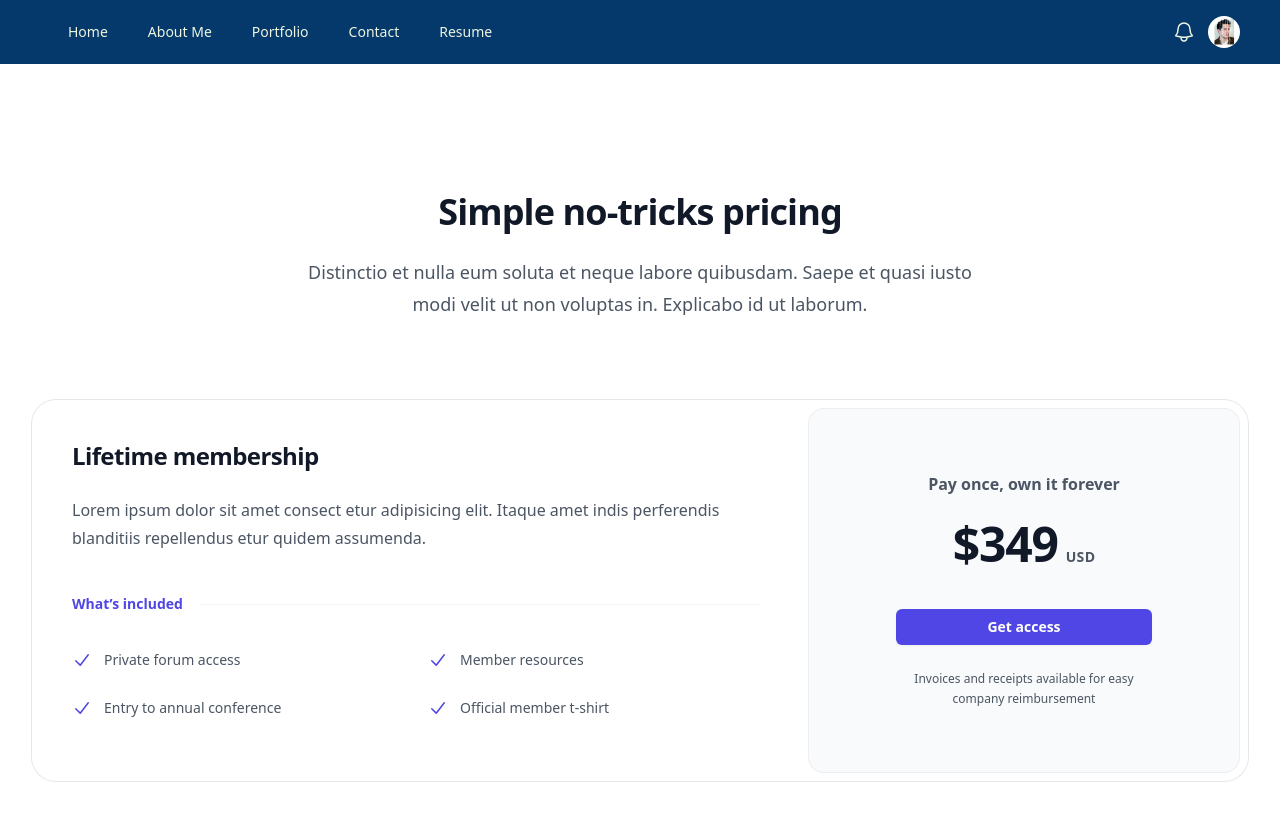
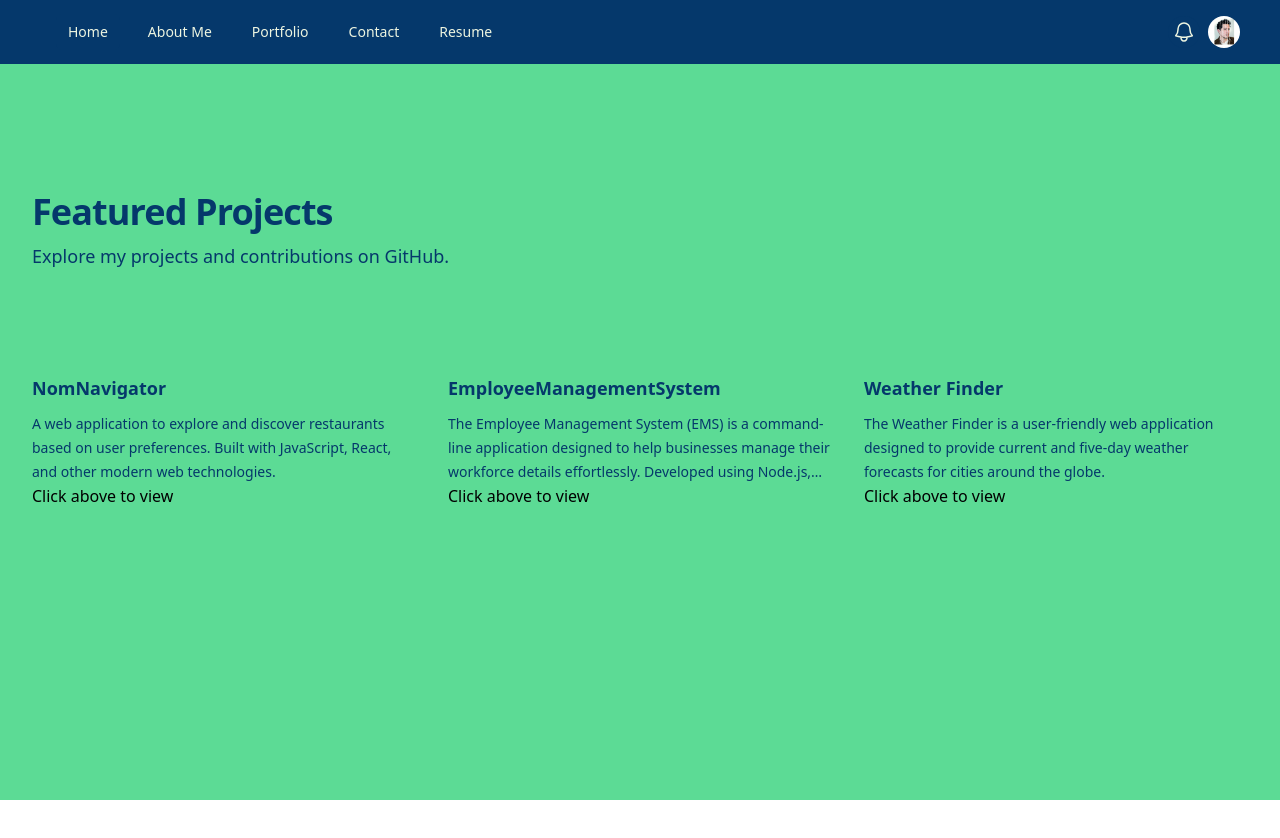
Before and after one commit to AndrewTullos/OnePageDevvPortfolio, a React (Vite) app: page /portfolio in a window 1280 px wide. Shown: the top 838 px of the page. After the commit the page ends 800 px from the top, so only its background shows below. Built offline with nearby package versions, Linux system fonts and the light colour scheme.

Commit message:
ALl components and sections completed

```diff
--- a/src/components/Body.jsx
+++ b/src/components/Body.jsx
@@ -26,7 +26,7 @@ export default function Example() {
 						<h2 className="text-3xl font-bold tracking-tight text-dark-blue sm:text-4xl">
 							Discover the Art of Code
 							<br />
-							Your Journey into My Digital World Begins Here
+							Your Journey into My Digital <strong>World</strong> Begins Here
 						</h2>
 						<p className="mt-6 text-lg leading-8 text-dark-blue">
 							Dive into a realm where creativity meets technology. I blend
--- a/src/sections/Portfolio.jsx
+++ b/src/sections/Portfolio.jsx
@@ -1,82 +1,60 @@
-import { CheckIcon } from "@heroicons/react/20/solid";
-
-const includedFeatures = [
-	"Private forum access",
-	"Member resources",
-	"Entry to annual conference",
-	"Official member t-shirt",
+const projects = [
+	{
+		id: 1,
+		title: "NomNavigator",
+		href: "https://github.com/AndrewTullos/NomNavigator",
+		description:
+			"A web application to explore and discover restaurants based on user preferences. Built with JavaScript, React, and other modern web technologies.",
+	},
+	{
+		id: 2,
+		title: "EmployeeManagementSystem",
+		href: "https://github.com/AndrewTullos/EmployeeManagementSystem",
+		description:
+			"The Employee Management System (EMS) is a command-line application designed to help businesses manage their workforce details effortlessly. Developed using Node.js, this tool provides users with options to view details of departments, roles, and employees, and make updates such as adding new entries or modifying existing ones.",
+	},
+	{
+		id: 3,
+		title: "Weather Finder",
+		href: "https://github.com/AndrewTullos/WeatherDash",
+		description:
+			"The Weather Finder is a user-friendly web application designed to provide current and five-day weather forecasts for cities around the globe.",
+	},
 ];
 
 export default function Example() {
 	return (
-		<div className="bg-white py-24 sm:py-32">
+		<div className="bg-light-green py-24 sm:py-32">
 			<div className="mx-auto max-w-7xl px-6 lg:px-8">
-				<div className="mx-auto max-w-2xl sm:text-center">
-					<h2 className="text-3xl font-bold tracking-tight text-gray-900 sm:text-4xl">
-						Simple no-tricks pricing
+				<div className="mx-auto max-w-2xl lg:mx-0">
+					<h2 className="text-3xl font-bold tracking-tight text-dark-blue sm:text-4xl">
+						Featured Projects
 					</h2>
-					<p className="mt-6 text-lg leading-8 text-gray-600">
-						Distinctio et nulla eum soluta et neque labore quibusdam. Saepe et
-						quasi iusto modi velit ut non voluptas in. Explicabo id ut laborum.
+					<p className="mt-2 text-lg leading-8 text-dark-blue">
+						Explore my projects and contributions on GitHub.
 					</p>
 				</div>
-				<div className="mx-auto mt-16 max-w-2xl rounded-3xl ring-1 ring-gray-200 sm:mt-20 lg:mx-0 lg:flex lg:max-w-none">
-					<div className="p-8 sm:p-10 lg:flex-auto">
-						<h3 className="text-2xl font-bold tracking-tight text-gray-900">
-							Lifetime membership
-						</h3>
-						<p className="mt-6 text-base leading-7 text-gray-600">
-							Lorem ipsum dolor sit amet consect etur adipisicing elit. Itaque
-							amet indis perferendis blanditiis repellendus etur quidem
-							assumenda.
-						</p>
-						<div className="mt-10 flex items-center gap-x-4">
-							<h4 className="flex-none text-sm font-semibold leading-6 text-indigo-600">
-								What’s included
-							</h4>
-							<div className="h-px flex-auto bg-gray-100" />
-						</div>
-						<ul
-							role="list"
-							className="mt-8 grid grid-cols-1 gap-4 text-sm leading-6 text-gray-600 sm:grid-cols-2 sm:gap-6"
-						>
-							{includedFeatures.map((feature) => (
-								<li key={feature} className="flex gap-x-3">
-									<CheckIcon
-										className="h-6 w-5 flex-none text-indigo-600"
-										aria-hidden="true"
-									/>
-									{feature}
-								</li>
-							))}
-						</ul>
-					</div>
-					<div className="-mt-2 p-2 lg:mt-0 lg:w-full lg:max-w-md lg:flex-shrink-0">
-						<div className="rounded-2xl bg-gray-50 py-10 text-center ring-1 ring-inset ring-gray-900/5 lg:flex lg:flex-col lg:justify-center lg:py-16">
-							<div className="mx-auto max-w-xs px-8">
-								<p className="text-base font-semibold text-gray-600">
-									Pay once, own it forever
-								</p>
-								<p className="mt-6 flex items-baseline justify-center gap-x-2">
-									<span className="text-5xl font-bold tracking-tight text-gray-900">
-										$349
-									</span>
-									<span className="text-sm font-semibold leading-6 tracking-wide text-gray-600">
-										USD
-									</span>
-								</p>
-								<a
-									href="#"
-									className="mt-10 block w-full rounded-md bg-indigo-600 px-3 py-2 text-center text-sm font-semibold text-white shadow-sm hover:bg-indigo-500 focus-visible:outline focus-visible:outline-2 focus-visible:outline-offset-2 focus-visible:outline-indigo-600"
-								>
-									Get access
-								</a>
-								<p className="mt-6 text-xs leading-5 text-gray-600">
-									Invoices and receipts available for easy company reimbursement
+				<div className="mx-auto mt-10 grid max-w-2xl grid-cols-1 gap-x-8 gap-y-16 pt-10 sm:mt-16 lg:mx-0 lg:max-w-none lg:grid-cols-3">
+					{projects.map((project) => (
+						<article key={project.id} className="flex max-w-xl flex-col">
+							<div className="group relative">
+								<h3 className="text-lg font-semibold leading-6 text-dark-blue group-hover:text-gray-600">
+									<a
+										href={project.href}
+										target="_blank"
+										rel="noopener noreferrer"
+									>
+										<span className="absolute inset-0" />
+										{project.title}
+									</a>
+								</h3>
+								<p className="mt-3 text-sm leading-6 text-dark-blue line-clamp-3">
+									{project.description}
 								</p>
 							</div>
-						</div>
-					</div>
+							<p className="text-black"> Click above to view</p>
+						</article>
+					))}
 				</div>
 			</div>
 		</div>
--- a/src/sections/Resume.jsx
+++ b/src/sections/Resume.jsx
@@ -1,15 +1,11 @@
-import {
-	CloudArrowUpIcon,
-	LockClosedIcon,
-	ServerIcon,
-} from "@heroicons/react/20/solid";
+import { CloudArrowUpIcon, ServerIcon } from "@heroicons/react/20/solid";
 
 export default function Example() {
 	return (
-		<div className="relative isolate overflow-hidden bg-white px-6 py-24 sm:py-32 lg:overflow-visible lg:px-0">
+		<div className="relative isolate overflow-hidden bg-light-green px-6 py-24 sm:py-32 lg:overflow-visible lg:px-0">
 			<div className="absolute inset-0 -z-10 overflow-hidden">
 				<svg
-					className="absolute left-[max(50%,25rem)] top-0 h-[64rem] w-[128rem] -translate-x-1/2 stroke-gray-200 [mask-image:radial-gradient(64rem_64rem_at_top,white,transparent)]"
+					className="absolute left-[max(50%,25rem)] top-0 h-[64rem] w-[128rem] -translate-x-1/2 stroke-mint-green [mask-image:radial-gradient(64rem_64rem_at_top,white,transparent)]"
 					aria-hidden="true"
 				>
 					<defs>
@@ -24,7 +20,7 @@ export default function Example() {
 							<path d="M100 200V.5M.5 .5H200" fill="none" />
 						</pattern>
 					</defs>
-					<svg x="50%" y={-1} className="overflow-visible fill-gray-50">
+					<svg x="50%" y={-1} className="overflow-visible fill-off-white">
 						<path
 							d="M-100.5 0h201v201h-201Z M699.5 0h201v201h-201Z M499.5 400h201v201h-201Z M-300.5 600h201v201h-201Z"
 							strokeWidth={0}
@@ -42,97 +38,143 @@ export default function Example() {
 				<div className="lg:col-span-2 lg:col-start-1 lg:row-start-1 lg:mx-auto lg:grid lg:w-full lg:max-w-7xl lg:grid-cols-2 lg:gap-x-8 lg:px-8">
 					<div className="lg:pr-4">
 						<div className="lg:max-w-lg">
-							<p className="text-base font-semibold leading-7 text-indigo-600">
-								Deploy faster
+							<p className="text-base font-semibold leading-7 text-dark-blue">
+								Drew Tullos - Junior Developer
 							</p>
-							<h1 className="mt-2 text-3xl font-bold tracking-tight text-gray-900 sm:text-4xl">
-								A better workflow
+							<h1 className="mt-2 text-3xl font-bold tracking-tight text-dark-blue sm:text-4xl">
+								Resume
 							</h1>
-							<p className="mt-6 text-xl leading-8 text-gray-700">
-								Aliquet nec orci mattis amet quisque ullamcorper neque, nibh
-								sem. At arcu, sit dui mi, nibh dui, diam eget aliquam. Quisque
-								id at vitae feugiat egestas.
+							<p className="mt-6 text-xl leading-8 text-dark-blue">
+								Motivated individual with a proven track record in
+								problem-solving and a customer-centric approach. With more than
+								a decade of experience in customer service and exceptional time
+								management abilities, I possess strong communication skills,
+								both in collaborating with diverse teams and in building rapport
+								with clients. Proficient in resolving complex issues and
+								optimizing processes for efficiency, my previous positions have
+								equipped me with a solid understanding of quality service and
+								agile methodologies. I am excited to apply these valuable skills
+								to excel in a call center environment, where I can contribute
+								effectively to delivering outstanding customer experiences. I
+								look forward to bringing my unique combination of leadership and
+								technical skills to an internship opportunity in the call center
+								industry.
 							</p>
 						</div>
 					</div>
 				</div>
 				<div className="-ml-12 -mt-12 p-12 lg:sticky lg:top-4 lg:col-start-2 lg:row-span-2 lg:row-start-1 lg:overflow-hidden">
 					<img
-						className="w-[48rem] max-w-none rounded-xl bg-gray-900 shadow-xl ring-1 ring-gray-400/10 sm:w-[57rem]"
-						src="https://tailwindui.com/img/component-images/dark-project-app-screenshot.png"
+						className="w-[48rem] max-w-none rounded-xl bg-dark-blue shadow-xl ring-1 ring-gray-400/10 sm:w-[57rem]"
+						src="./src/assets/Me.Jpg"
 						alt=""
 					/>
 				</div>
 				<div className="lg:col-span-2 lg:col-start-1 lg:row-start-2 lg:mx-auto lg:grid lg:w-full lg:max-w-7xl lg:grid-cols-2 lg:gap-x-8 lg:px-8">
 					<div className="lg:pr-4">
-						<div className="max-w-xl text-base leading-7 text-gray-700 lg:max-w-lg">
-							<p>
+						<div className="max-w-xl text-base leading-7 text-dark-blue lg:max-w-lg">
+							{/* <p>
 								Faucibus commodo massa rhoncus, volutpat. Dignissim sed eget
 								risus enim. Mattis mauris semper sed amet vitae sed turpis id.
 								Id dolor praesent donec est. Odio penatibus risus viverra tellus
 								varius sit neque erat velit. Faucibus commodo massa rhoncus,
 								volutpat. Dignissim sed eget risus enim. Mattis mauris semper
 								sed amet vitae sed turpis id.
-							</p>
-							<ul role="list" className="mt-8 space-y-8 text-gray-600">
+							</p> */}
+							<ul role="list" className="mt-8 space-y-8 text-dark-blue">
 								<li className="flex gap-x-3">
 									<CloudArrowUpIcon
-										className="mt-1 h-5 w-5 flex-none text-indigo-600"
+										className="mt-1 h-5 w-5 flex-none text-dark-blue"
 										aria-hidden="true"
 									/>
 									<span>
-										<strong className="font-semibold text-gray-900">
-											Push to deploy.
+										<strong className="font-semibold text-dark-blue">
+											Technical Skills
 										</strong>{" "}
-										Lorem ipsum, dolor sit amet consectetur adipisicing elit.
-										Maiores impedit perferendis suscipit eaque, iste dolor
-										cupiditate blanditiis ratione.
+										<ul>
+											<li>
+												<strong className="bold">Programming</strong>
+												<br />
+												<li className="italic">JavaScript</li>
+												<li className="italic">Java/C# (Introductory)</li>
+											</li>
+										</ul>
+										<ul>
+											<li>
+												<strong className="bold">Web & Database</strong>
+												<br />
+
+												<li className="italic">HTML/CSS</li>
+												<li className="italic">Tailwind</li>
+												<li className="italic">Bootsrap</li>
+												<li className="italic">MySQL</li>
+												<li className="italic">MongoDB</li>
+											</li>
+										</ul>
+										<ul>
+											<li>
+												<strong className="bold">Frameworks & Libraries</strong>
+												<br />
+												<li className="italic">JQuery</li>
+												<li className="italic">React</li>
+												<li className="italic">Angular</li>
+											</li>
+										</ul>
 									</span>
 								</li>
-								<li className="flex gap-x-3">
+								{/* <li className="flex gap-x-3">
 									<LockClosedIcon
-										className="mt-1 h-5 w-5 flex-none text-indigo-600"
+										className="mt-1 h-5 w-5 flex-none text-dark-blue"
 										aria-hidden="true"
 									/>
 									<span>
-										<strong className="font-semibold text-gray-900">
+										<strong className="font-semibold text-dark-blue">
 											SSL certificates.
 										</strong>{" "}
 										Anim aute id magna aliqua ad ad non deserunt sunt. Qui irure
 										qui lorem cupidatat commodo.
 									</span>
-								</li>
+								</li> */}
 								<li className="flex gap-x-3">
 									<ServerIcon
-										className="mt-1 h-5 w-5 flex-none text-indigo-600"
+										className="mt-1 h-5 w-5 flex-none text-dark-blue"
 										aria-hidden="true"
 									/>
 									<span>
-										<strong className="font-semibold text-gray-900">
-											Database backups.
+										<strong className="font-semibold text-dark-blue">
+											EDUCATION{" "}
 										</strong>{" "}
-										Ac tincidunt sapien vehicula erat auctor pellentesque
-										rhoncus. Et magna sit morbi lobortis.
+										<ul>
+											<li>BELMONT UNIVERSITY</li>
+										</ul>{" "}
+										August 2013 – December 2015
+										<br />
+										Bachelors of Science: Business and Music Business Northwest
+										<br />
+										<br />
+										<ul>
+											<li>THE UNIVERSITY OF TEXAS - BOOTCAMP</li>
+										</ul>{" "}
+										July 2023 – January 2024
+										<br />
+										Coding bootcamp - Frontend & Backend
 									</span>
 								</li>
 							</ul>
-							<p className="mt-8">
+							{/* <p className="mt-8">
 								Et vitae blandit facilisi magna lacus commodo. Vitae sapien duis
 								odio id et. Id blandit molestie auctor fermentum dignissim.
 								Lacus diam tincidunt ac cursus in vel. Mauris varius vulputate
 								et ultrices hac adipiscing egestas. Iaculis convallis ac tempor
 								et ut. Ac lorem vel integer orci.
-							</p>
-							<h2 className="mt-16 text-2xl font-bold tracking-tight text-gray-900">
-								No server? No problem.
+							</p> */}
+							<h2 className="mt-16 text-2xl font-bold tracking-tight text-dark-blue">
+								Additional{" "}
 							</h2>
 							<p className="mt-6">
-								Id orci tellus laoreet id ac. Dolor, aenean leo, ac etiam
-								consequat in. Convallis arcu ipsum urna nibh. Pharetra, euismod
-								vitae interdum mauris enim, consequat vulputate nibh. Maecenas
-								pellentesque id sed tellus mauris, ultrices mauris. Tincidunt
-								enim cursus ridiculus mi. Pellentesque nam sed nullam sed diam
-								turpis ipsum eu a sed convallis diam.
+								Data Analysis & Resolutions Data Visualization
+								Mentorship/Cultivation of internal talent Relationship/Team
+								Building Coaching & Motivating teams
 							</p>
 						</div>
 					</div>
```
